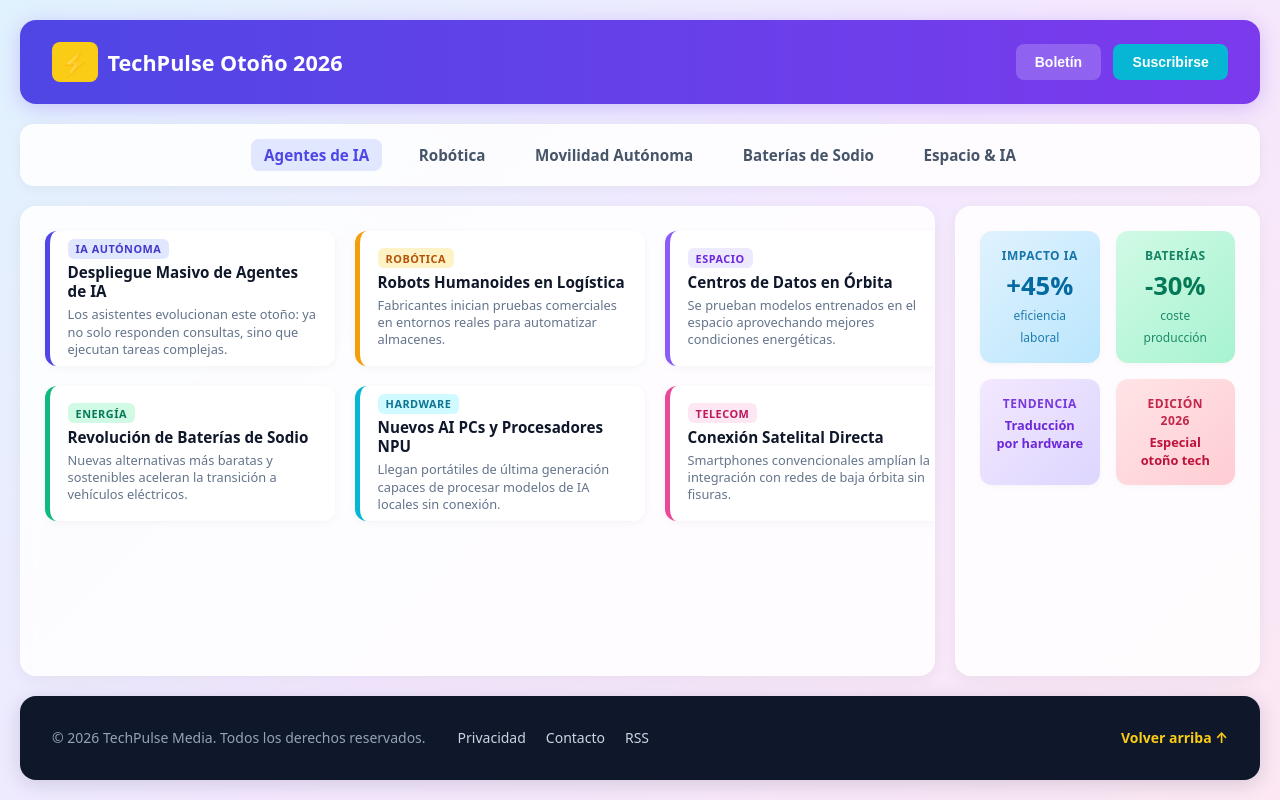
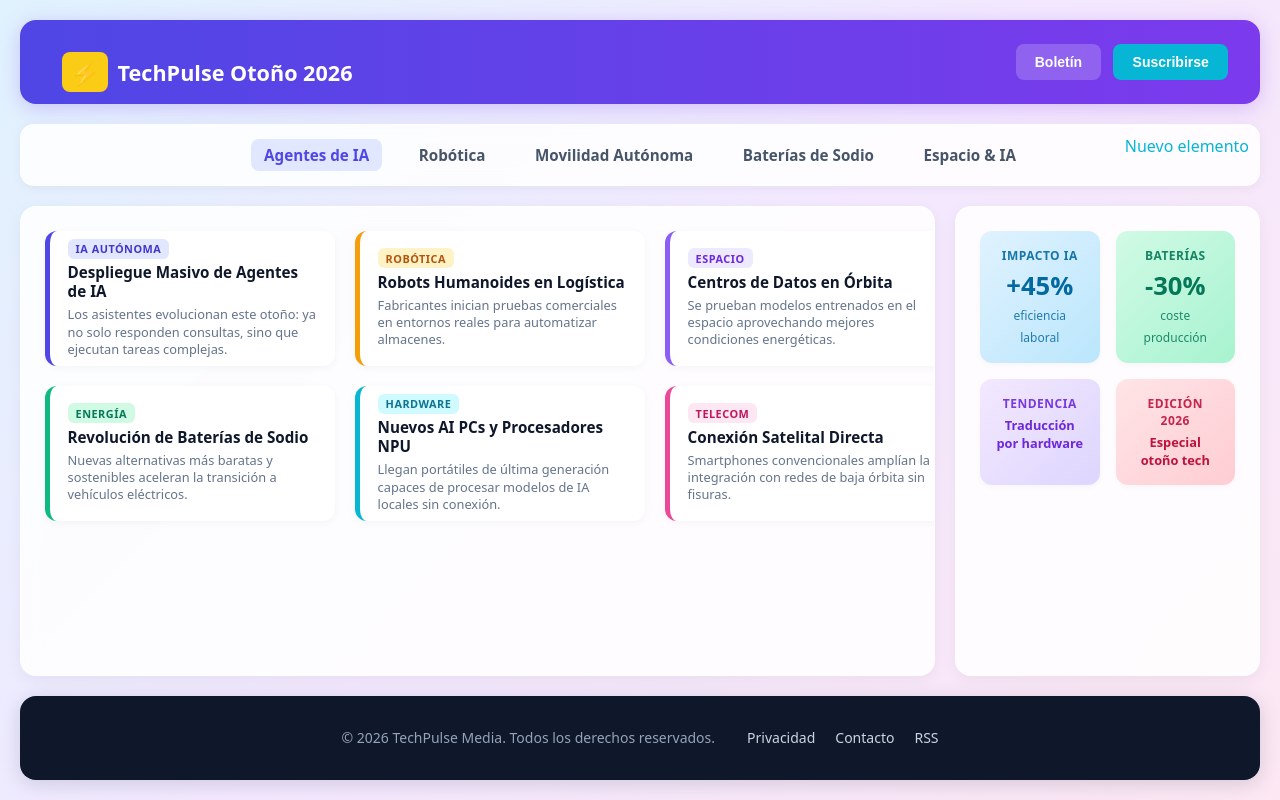
Before and after one commit to xinyi221/CSS-ELEMENT-2-GRID-Y-FLEX, a plain HTML site: page index.html in a window 1280 px wide. Drawn offline with Linux system fonts and the light colour scheme.

Commit message:
Las otras tascas

```diff
--- a/index.html
+++ b/index.html
@@ -27,6 +27,9 @@
     <a href="#">Movilidad Autónoma</a>
     <a href="#">Baterías de Sodio</a>
     <a href="#">Espacio & IA</a>
+    <div class="elemento-flotante">
+      Nuevo elemento
+</div>
   </nav>
 
   <!-- Main: Flex vertical con wrap a varias columnas -->
--- a/styles.css
+++ b/styles.css
@@ -94,6 +94,9 @@ body {
 }
 
 .logo {
+  position: relative;
+  left: 10px;
+  top: 10px;
   display: flex;
   align-items: center;
   gap: 0.6rem;
@@ -394,9 +397,15 @@ body {
   gap: 1.25rem;
 
 }
-
+.elemento-flotante {
+  position: absolute;
+  top: 10px;
+  right: 10px;
+  color: #06b6d4;
+}
 /* Modificación de alineación de un elemento específico */
 .footer-back-to-top {
+  display: none;
   margin-left: auto;
   /* Desplaza el elemento totalmente a la derecha */
   align-self: center;
```
